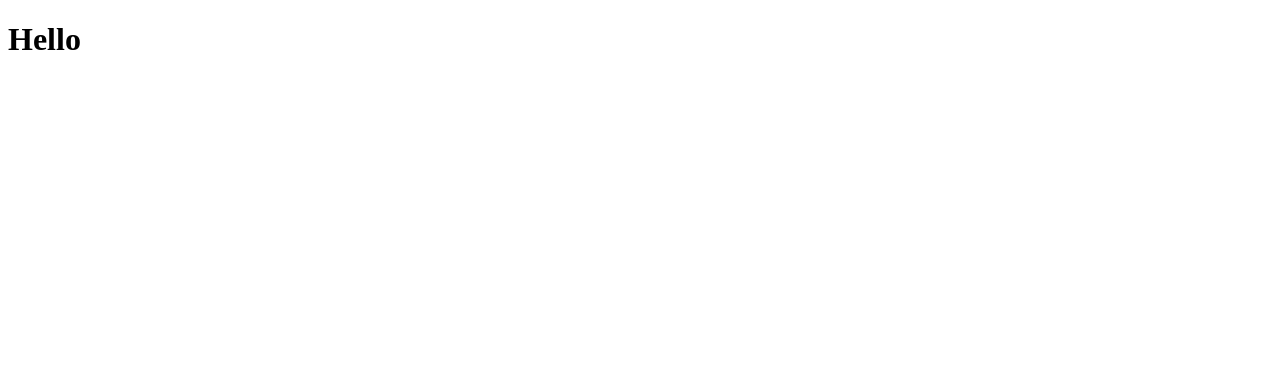
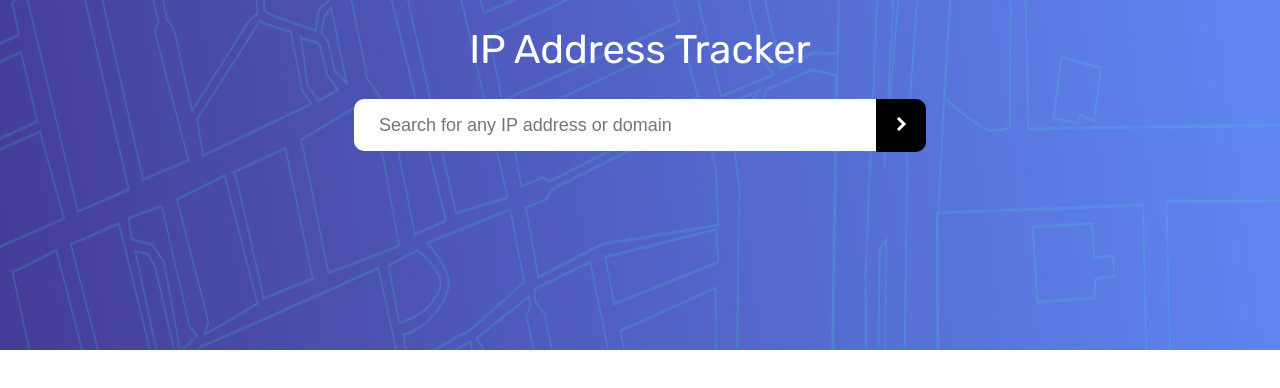
Before and after one commit to mccartheney/React-ip-address-tracker, a React (Create React App) app: page / in a window 1280 px wide. Shown: the top 388 px of the page. Built offline with nearby package versions, Linux system fonts and the light colour scheme.

Commit message:
Header finalized

```diff
--- /dev/null
+++ b/src/components/App.jsx
@@ -0,0 +1,34 @@
+// import search icon
+import searchIcon from "../images/icon-arrow.svg"
+// import mobile background
+import mobileBackground from "../images/pattern-bg-mobile.png"
+// import desktop background
+import desktopBackground from "../images/pattern-bg-desktop.png"
+
+const App = () => {
+    return (
+        <div className="header">
+            {/* background */}
+            <picture>
+                <source media="max-width:1024px" srcSet={mobileBackground}/>
+                <img src={desktopBackground} alt="background" />
+            </picture>
+
+
+            {/* header header */}
+            <h1>
+                IP Address Tracker
+            </h1>
+
+            {/* search for ip */}
+            <div className="header_form">
+                <input type="text" placeholder=" Search for any IP address or domain" className="header_form_input"/>
+                <button className="header_form_button">
+                    <img src={searchIcon} alt="search" />
+                </button>
+            </div>
+        </div>
+    )
+};
+
+export default App
--- a/src/index.jsx
+++ b/src/index.jsx
@@ -1,11 +1,7 @@
 import React from "react";
 import ReactDOM from "react-dom/client";
+import App from "./components/App";
+import "./sass/style.css"
 
 const root = ReactDOM.createRoot (document.getElementById("root"));
-root.render (
-  <>
-    <h1>
-      Hello
-    </h1>
-  </>
-);
+root.render (<App/>);
--- a/src/sass/abstract/_colors.sass
+++ b/src/sass/abstract/_colors.sass
@@ -0,0 +1,2 @@
+$VeryDarkGray: hsl(0, 0%, 17%)
+$DarkGray: hsl(0, 0%, 59%)
--- a/src/sass/abstract/_mixins.sass
+++ b/src/sass/abstract/_mixins.sass
@@ -0,0 +1,5 @@
+@mixin flexDisplay ($justify, $align, $direction)
+    display: flex
+    justify-content: $justify
+    align-items: $align
+    flex-direction: $direction
--- a/src/sass/base/_reset.sass
+++ b/src/sass/base/_reset.sass
@@ -0,0 +1,46 @@
+@import url('https://fonts.googleapis.com/css2?family=Rubik:ital,wght@0,300..900;1,300..900&display=swap')
+
+html, body, div, span, applet, object, iframe,
+h1, h2, h3, h4, h5, h6, p, blockquote, pre,
+a, abbr, acronym, address, big, cite, code,
+del, dfn, em, img, ins, kbd, q, s, samp,
+small, strike, strong, sub, sup, tt, var,
+b, u, i, center,
+dl, dt, dd, ol, ul, li,
+fieldset, form, label, legend,
+table, caption, tbody, tfoot, thead, tr, th, td,
+article, aside, canvas, details, embed,
+figure, figcaption, footer, header, hgroup,
+menu, nav, output, ruby, section, summary,
+time, mark, audio, video
+	margin: 0
+	padding: 0
+	border: 0
+	font-size: 100%
+	font: inherit
+	vertical-align: baseline
+
+/* HTML5 display-role reset for older browsers */
+article, aside, details, figcaption, figure,
+footer, header, hgroup, menu, nav, section
+	display: block
+
+body
+	line-height: 1
+
+ol, ul
+	list-style: none
+
+blockquote, q
+	quotes: none
+
+blockquote:before, blockquote:after,q:before, q:after
+	content: ''
+	content: none
+
+table
+	border-collapse: collapse
+	border-spacing: 0
+
+body
+	font-family: "Rubik", sans-serif
--- /dev/null
+++ b/src/sass/components/_header.sass
@@ -0,0 +1,49 @@
+.header
+    height
+    position: relative
+    @include flexDisplay (start, center, column)
+
+    picture
+        position: absolute
+        z-index: -1
+
+        img
+            width: 100vw
+            height: 350px
+
+    h1,div
+        z-index: 1
+
+    h1
+        font-size: 40px
+        margin-top: 30px
+        color: white
+
+    .header_form
+        @include flexDisplay (center, center, row)
+
+        height: 50px
+        margin-top: 30px
+
+        .header_form_input
+            border: none
+            width: 500px
+            height: 100%
+            padding-left: 20px
+            border-top-left-radius: 10px
+            border-bottom-left-radius: 10px
+            font-size: 18px
+            color: $DarkGray
+            outline: none
+
+            &:focus
+                outline: none
+
+        .header_form_button
+            width: 50px
+            height: 53px
+            border: none
+            border-top-right-radius: 10px
+            border-bottom-right-radius: 10px
+            background-color: black
+            cursor: pointer
--- a/src/sass/style.css
+++ b/src/sass/style.css
@@ -1 +1,108 @@
-/*# sourceMappingURL=style.css.map */
+@import url("https://fonts.googleapis.com/css2?family=Rubik:ital,wght@0,300..900;1,300..900&display=swap");
+html, body, div, span, applet, object, iframe,
+h1, h2, h3, h4, h5, h6, p, blockquote, pre,
+a, abbr, acronym, address, big, cite, code,
+del, dfn, em, img, ins, kbd, q, s, samp,
+small, strike, strong, sub, sup, tt, var,
+b, u, i, center,
+dl, dt, dd, ol, ul, li,
+fieldset, form, label, legend,
+table, caption, tbody, tfoot, thead, tr, th, td,
+article, aside, canvas, details, embed,
+figure, figcaption, footer, header, hgroup,
+menu, nav, output, ruby, section, summary,
+time, mark, audio, video {
+  margin: 0;
+  padding: 0;
+  border: 0;
+  font-size: 100%;
+  font: inherit;
+  vertical-align: baseline;
+}
+
+/* HTML5 display-role reset for older browsers */
+article, aside, details, figcaption, figure,
+footer, header, hgroup, menu, nav, section {
+  display: block;
+}
+
+body {
+  line-height: 1;
+}
+
+ol, ul {
+  list-style: none;
+}
+
+blockquote, q {
+  quotes: none;
+}
+
+blockquote:before, blockquote:after, q:before, q:after {
+  content: "";
+  content: none;
+}
+
+table {
+  border-collapse: collapse;
+  border-spacing: 0;
+}
+
+body {
+  font-family: "Rubik", sans-serif;
+}
+
+.header {
+  position: relative;
+  display: flex;
+  justify-content: start;
+  align-items: center;
+  flex-direction: column;
+}
+.header picture {
+  position: absolute;
+  z-index: -1;
+}
+.header picture img {
+  width: 100vw;
+  height: 350px;
+}
+.header h1, .header div {
+  z-index: 1;
+}
+.header h1 {
+  font-size: 40px;
+  margin-top: 30px;
+  color: white;
+}
+.header .header_form {
+  display: flex;
+  justify-content: center;
+  align-items: center;
+  flex-direction: row;
+  height: 50px;
+  margin-top: 30px;
+}
+.header .header_form .header_form_input {
+  border: none;
+  width: 500px;
+  height: 100%;
+  padding-left: 20px;
+  border-top-left-radius: 10px;
+  border-bottom-left-radius: 10px;
+  font-size: 18px;
+  color: hsl(0, 0%, 59%);
+  outline: none;
+}
+.header .header_form .header_form_input:focus {
+  outline: none;
+}
+.header .header_form .header_form_button {
+  width: 50px;
+  height: 53px;
+  border: none;
+  border-top-right-radius: 10px;
+  border-bottom-right-radius: 10px;
+  background-color: black;
+  cursor: pointer;
+}/*# sourceMappingURL=style.css.map */
--- a/src/sass/style.sass
+++ b/src/sass/style.sass
@@ -6,5 +6,7 @@
 @import "./base/_reset"
 
 //components
+@import "./components/_header"
 
 //layouts
+@import ./layouts/_page
```
Also changed, not shown: src/components/header/header.jsx (added), src/sass/layouts/_page.sass (added), 2 other files (tests, documents, lock files or other folders).
